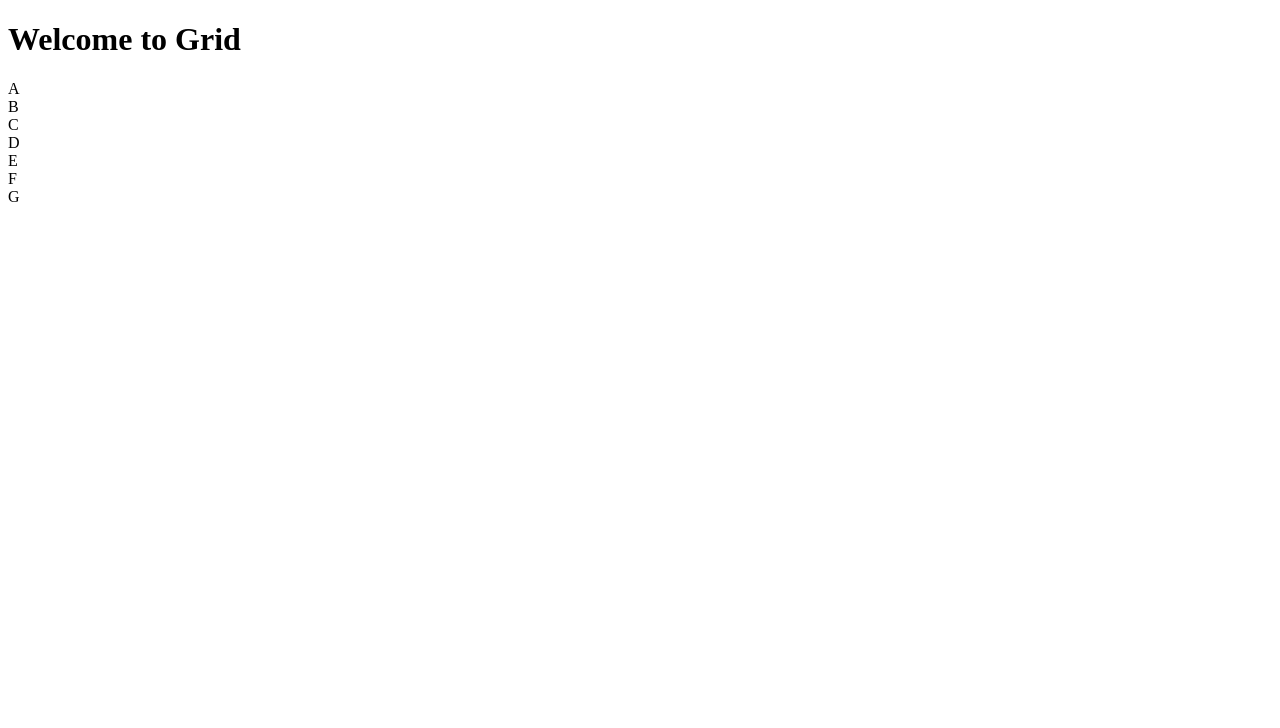
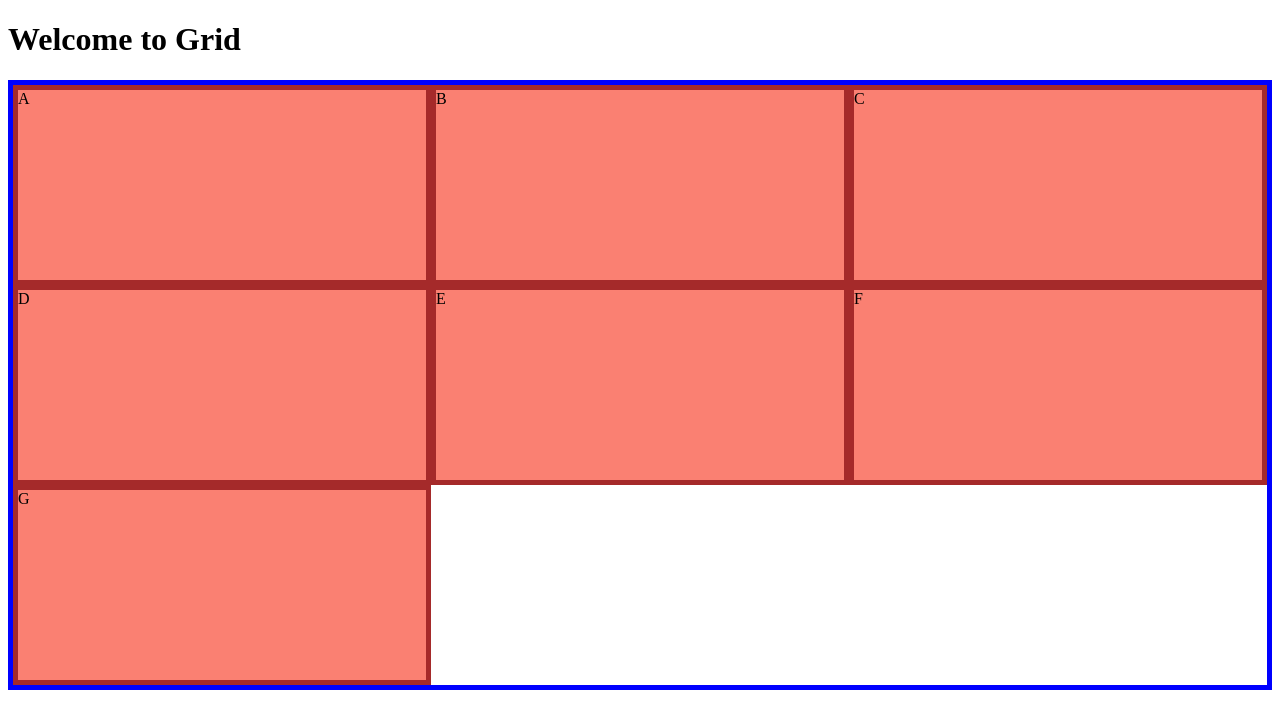
Before and after one commit to Uttu316/Grid_Practice_PDP_Batch, a plain HTML site: page index.html in a window 1280 px wide. Drawn offline with Linux system fonts and the light colour scheme.

Commit message:
added styles with a grid

```diff
--- a/index.html
+++ b/index.html
@@ -3,6 +3,8 @@
 <head>
     <meta charset="UTF-8">
     <meta name="viewport" content="width=device-width, initial-scale=1.0">
+    <link href="./style.css" rel="stylesheet"/>
+
     <title>Grid</title>
 </head>
 <body>
--- /dev/null
+++ b/style.css
@@ -0,0 +1,10 @@
+.container{
+    display: grid;
+    grid-template-columns: 1fr 1fr 1fr;
+    grid-template-rows: 200px 200px 200px;
+    border: 5px solid blue;
+}
+.item{
+    background-color: salmon;
+    border: 5px solid brown;
+}
```
